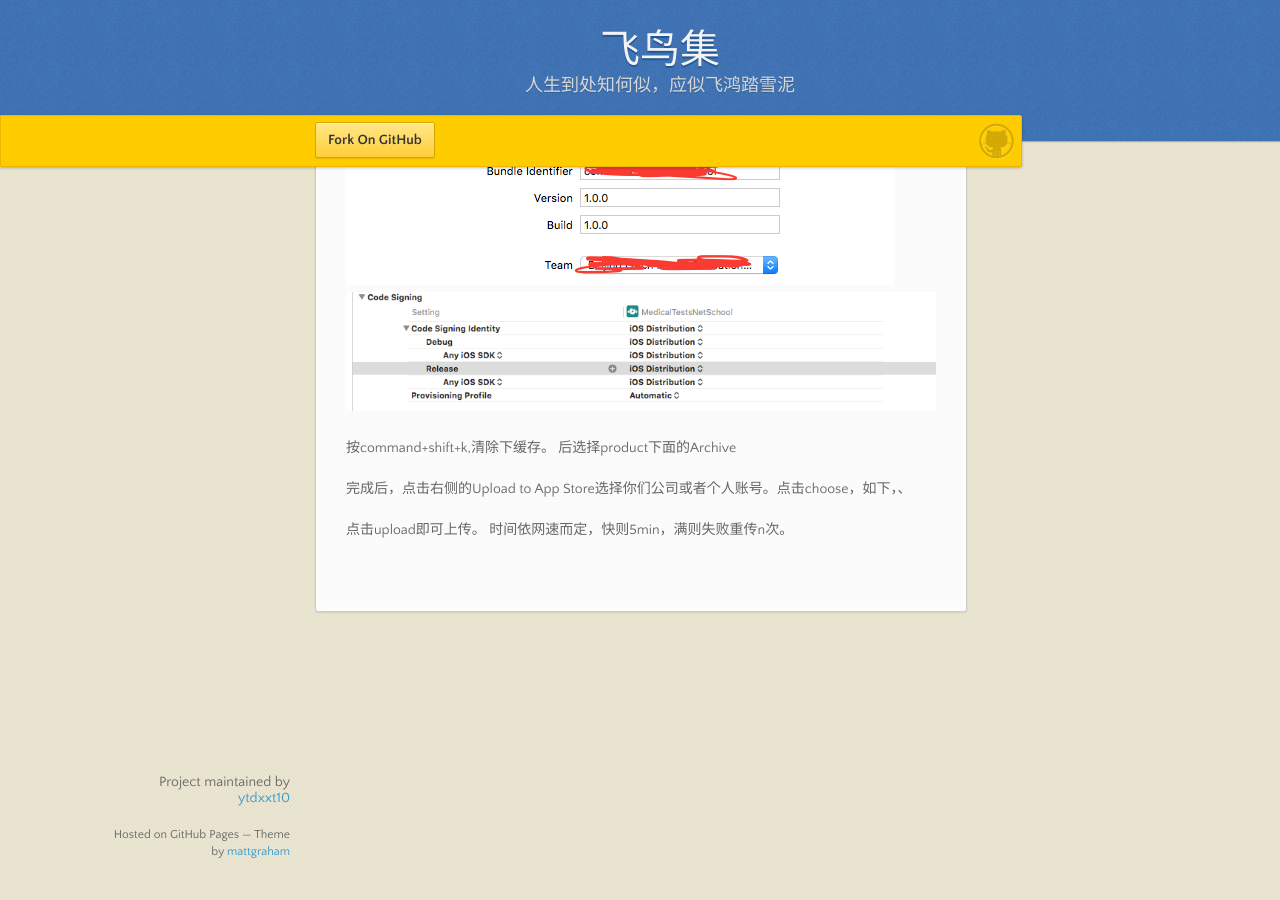
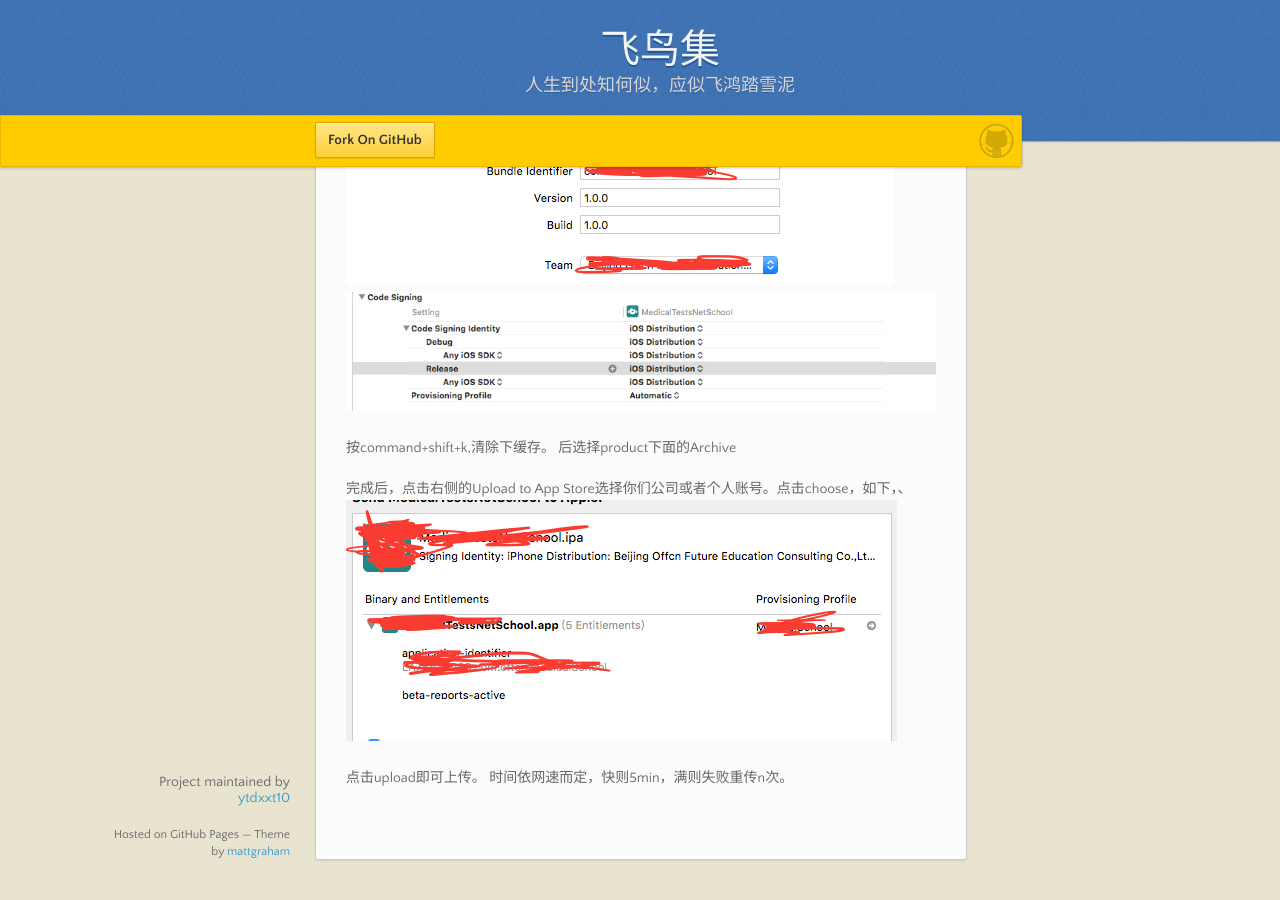
Before and after one commit to ytdxxt10/Terry_Blog, a Jekyll site: the page built from _posts/2016-02-01-distribution.md, in a window 1280 px wide and 900 px high, scrolled down 3097 px. Built offline with Jekyll 4.4.1, drawn with Linux system fonts in a browser that asks for light colours; Markdown is read by kramdown in place of the engine named in the settings.

Commit message:
add images

```diff
--- a/_posts/2016-02-01-distribution.md
+++ b/_posts/2016-02-01-distribution.md
@@ -66,6 +66,7 @@ comments: true
 后选择product下面的Archive
 
 完成后，点击右侧的Upload to App Store选择你们公司或者个人账号。点击choose，如下，、
+![distribution12](https://github.com/ytdxxt10/Terry_Blog/raw/gh-pages/blogImages/enterprise1.png)
 
 点击upload即可上传。
 时间依网速而定，快则5min，满则失败重传n次。
```
Also changed, not shown: blogImages/enterprise10.png (added), blogImages/enterprise11.png (added), blogImages/enterprise2.png (added), blogImages/enterprise3.png (added), blogImages/enterprise4.png (added), blogImages/enterprise5.png (added), blogImages/enterprise6.png (added), blogImages/enterprise7.png (added), blogImages/enterprise8.png (added), blogImages/enterprise9.png (added).
